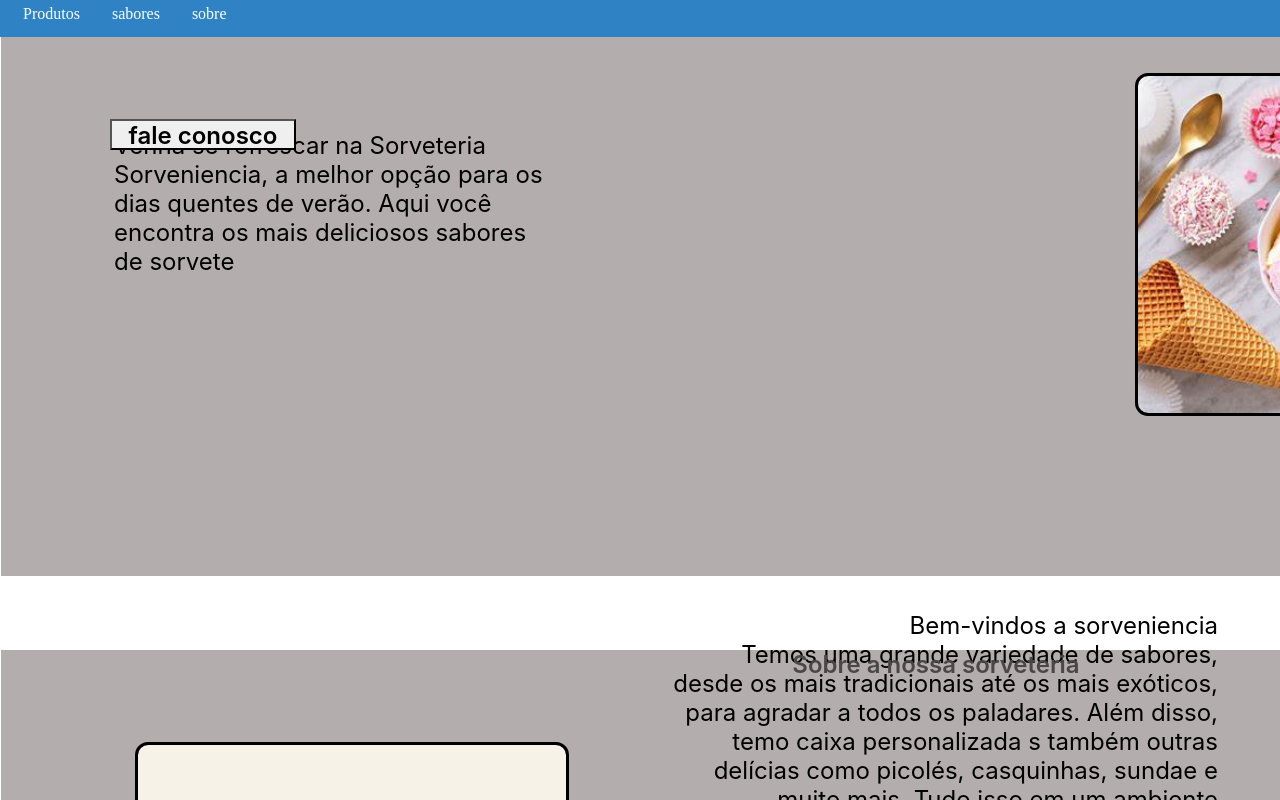
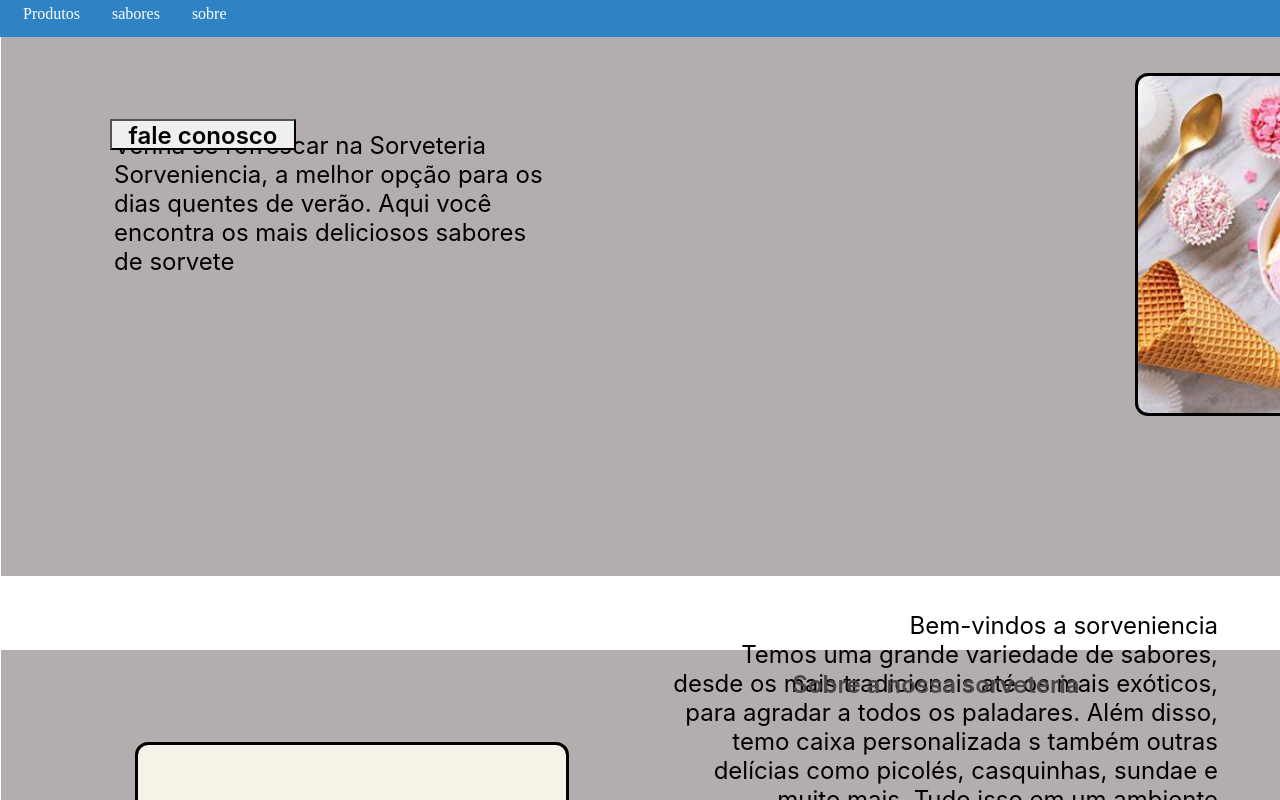
Before and after one commit to LuanSchneider/Sorverni-ncia, a plain HTML site: page index.html in a window 1280 px wide. Shown: the top 800 px of the page. Drawn offline with Linux system fonts and the light colour scheme.

Commit message:
atualização

```diff
--- a/style.css
+++ b/style.css
@@ -243,7 +243,7 @@ box-shadow: 10px,10px,15px,rgba(0,0,0,0.7);
   position: absolute;
   width: 306px;
   height: 29px;
-  top: 650px;
+  top: 670px;
   left: 783px;
   flex-shrink: 0;
   color: #4b4747;
```
